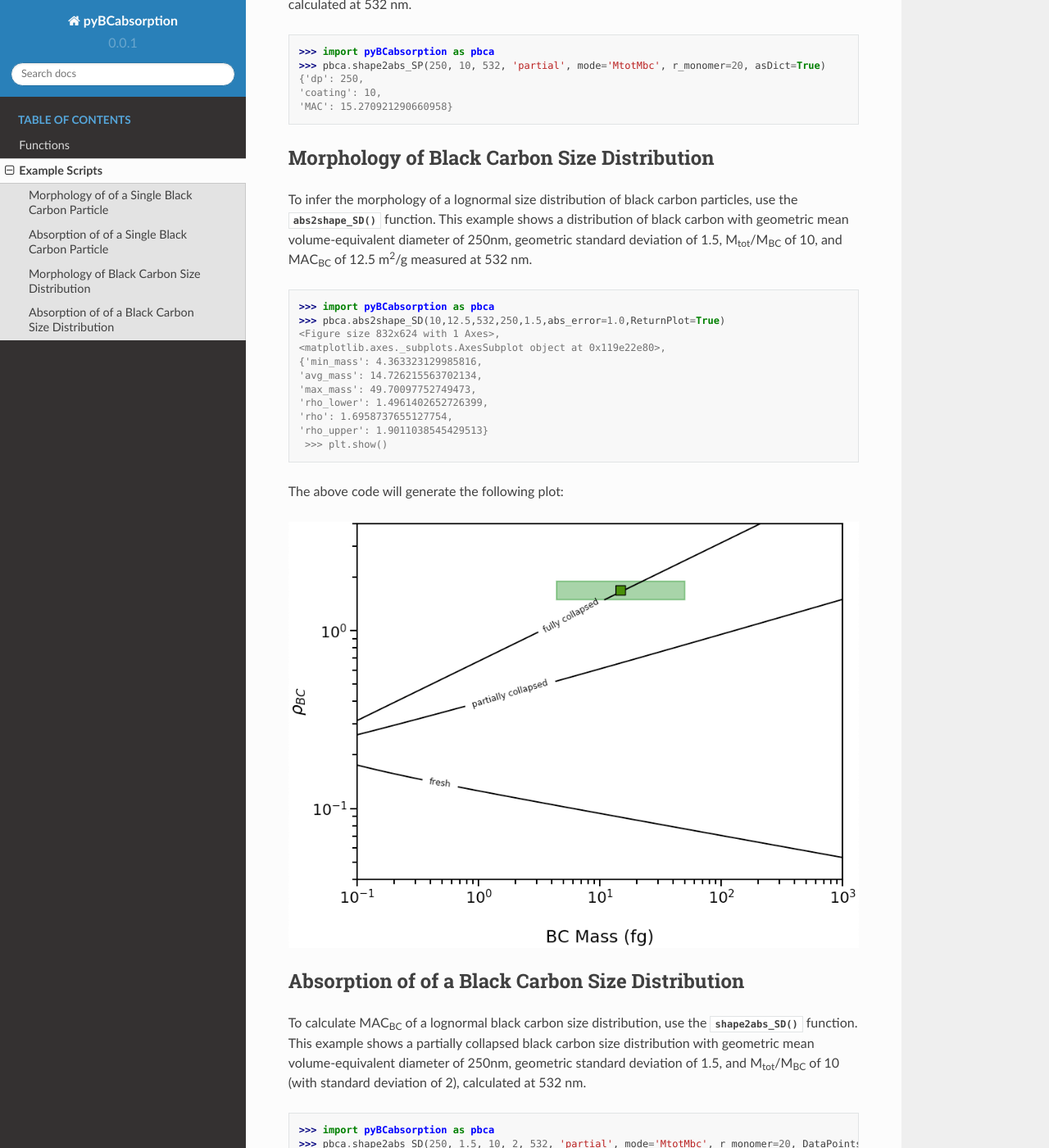
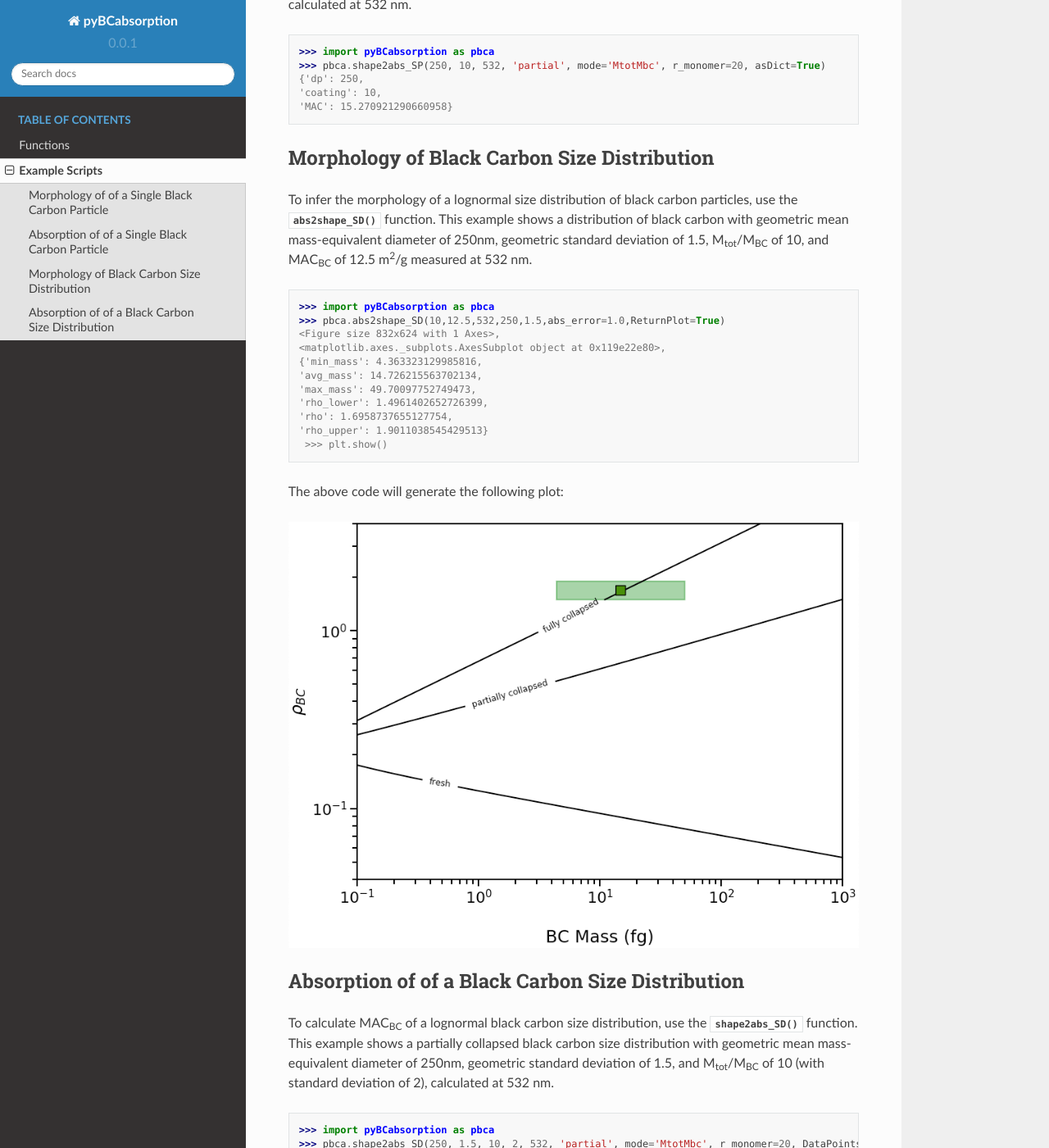
Before and after one commit to beelerpayton/FracScatt, a Sphinx documentation site: the page built from docs/source/examples.rst, in a window 1280 px wide and 1400 px high, scrolled down 2878 px. Shown: the whole window at 82% size. Built offline with Sphinx 7.4.7 and the Read the Docs theme 2.0.0, drawn with Linux system fonts in a browser that asks for light colours; pages that are not in the unit, such as notebooks, are missing from menus; some of the changed text lies outside the part shown.

Commit message:
Update examples.rst

```diff
--- a/docs/source/examples.rst
+++ b/docs/source/examples.rst
@@ -6,7 +6,7 @@ Example Scripts
 Morphology of of a Single Black Carbon Particle
 -------------------------------------------------
 
-To infer the morphology of a single BC particle, use the :py:func:`abs2shape_SP` function. This example shows a particle with volume-equivalent diameter of 250nm, M\ :sub:`tot`/M\ :sub:`BC` of 10, and MAC\ :sub:`BC` of 12.5 m\ :sup:`2`/g measured at 532 nm.
+To infer the morphology of a single BC particle, use the :py:func:`abs2shape_SP` function. This example shows a particle with mass-equivalent diameter of 250nm, M\ :sub:`tot`/M\ :sub:`BC` of 10, and MAC\ :sub:`BC` of 12.5 m\ :sup:`2`/g measured at 532 nm.
 
 .. code-block:: pycon
 
@@ -29,8 +29,8 @@ If you wish to plot multiple particle-resolved measurements, this can also be do
 
 .. code-block:: pycon
 
-   wl=532 #wavlength
-   dp=np.logspace(np.log10(150),np.log10(250),10) #example BC diameter measurements
+   wl=532 #wavelength
+   dp=np.logspace(np.log10(150),np.log10(250),10) #example BC mass-equivalent diameter measurements
    M=10 #coating amount
    p_avg=np.zeros(len(dp))
    lower=np.zeros(len(dp))
@@ -59,7 +59,7 @@ The above code will generate a plot similar to this:
 Absorption of of a Single Black Carbon Particle
 -----------------------------------------
 
-To calculate MAC\ :sub:`BC` of a single particle, use the :py:func:`shape2abs_SP` function. This example shows a partially collapsed BC particle with volume-equivalent diameter of 250nm and M\ :sub:`tot`/M\ :sub:`BC` of 10, calculated at 532 nm.
+To calculate MAC\ :sub:`BC` of a single particle, use the :py:func:`shape2abs_SP` function. This example shows a partially collapsed BC particle with mass-equivalent diameter of 250nm and M\ :sub:`tot`/M\ :sub:`BC` of 10, calculated at 532 nm.
 
 .. code-block:: pycon
 
@@ -72,7 +72,7 @@ To calculate MAC\ :sub:`BC` of a single particle, use the :py:func:`shape2abs_SP
 Morphology of Black Carbon Size Distribution
 -------------------------------------------------
 
-To infer the morphology of a lognormal size distribution of black carbon particles, use the :py:func:`abs2shape_SD` function. This example shows a distribution of black carbon with geometric mean volume-equivalent diameter of 250nm, geometric standard deviation of 1.5, M\ :sub:`tot`/M\ :sub:`BC` of 10, and MAC\ :sub:`BC` of 12.5 m\ :sup:`2`/g measured at 532 nm.
+To infer the morphology of a lognormal size distribution of black carbon particles, use the :py:func:`abs2shape_SD` function. This example shows a distribution of black carbon with geometric mean mass-equivalent diameter of 250nm, geometric standard deviation of 1.5, M\ :sub:`tot`/M\ :sub:`BC` of 10, and MAC\ :sub:`BC` of 12.5 m\ :sup:`2`/g measured at 532 nm.
 
 .. code-block:: pycon
 
@@ -95,7 +95,7 @@ The above code will generate the following plot:
 Absorption of of a Black Carbon Size Distribution
 -----------------------------------------
 
-To calculate MAC\ :sub:`BC` of a lognormal black carbon size distribution, use the :py:func:`shape2abs_SD` function. This example shows a partially collapsed black carbon size distribution with geometric mean volume-equivalent diameter of 250nm, geometric standard deviation of 1.5, and M\ :sub:`tot`/M\ :sub:`BC` of 10 (with standard deviation of 2), calculated at 532 nm.
+To calculate MAC\ :sub:`BC` of a lognormal black carbon size distribution, use the :py:func:`shape2abs_SD` function. This example shows a partially collapsed black carbon size distribution with geometric mean mass-equivalent diameter of 250nm, geometric standard deviation of 1.5, and M\ :sub:`tot`/M\ :sub:`BC` of 10 (with standard deviation of 2), calculated at 532 nm.
 
 .. code-block:: pycon
 
```
